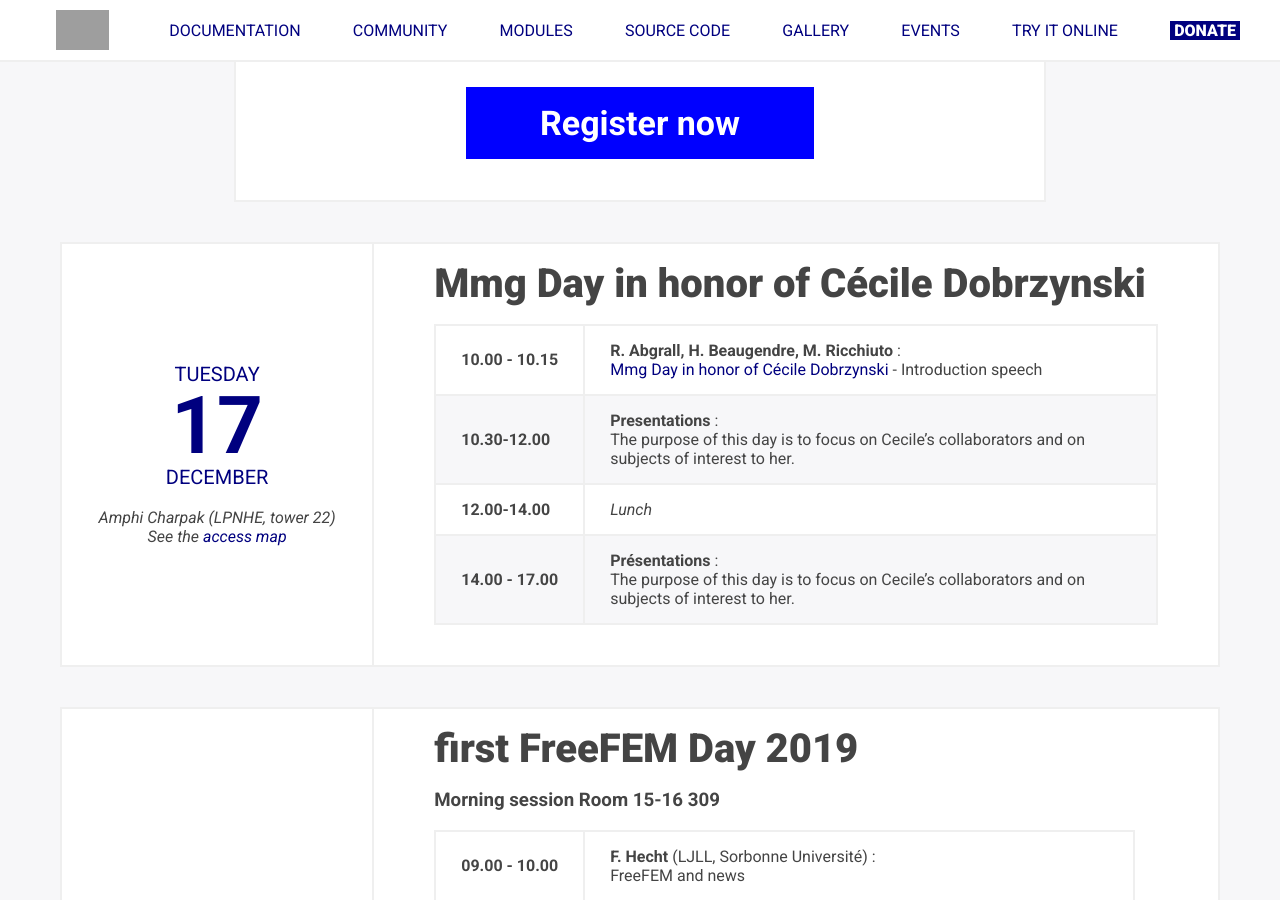
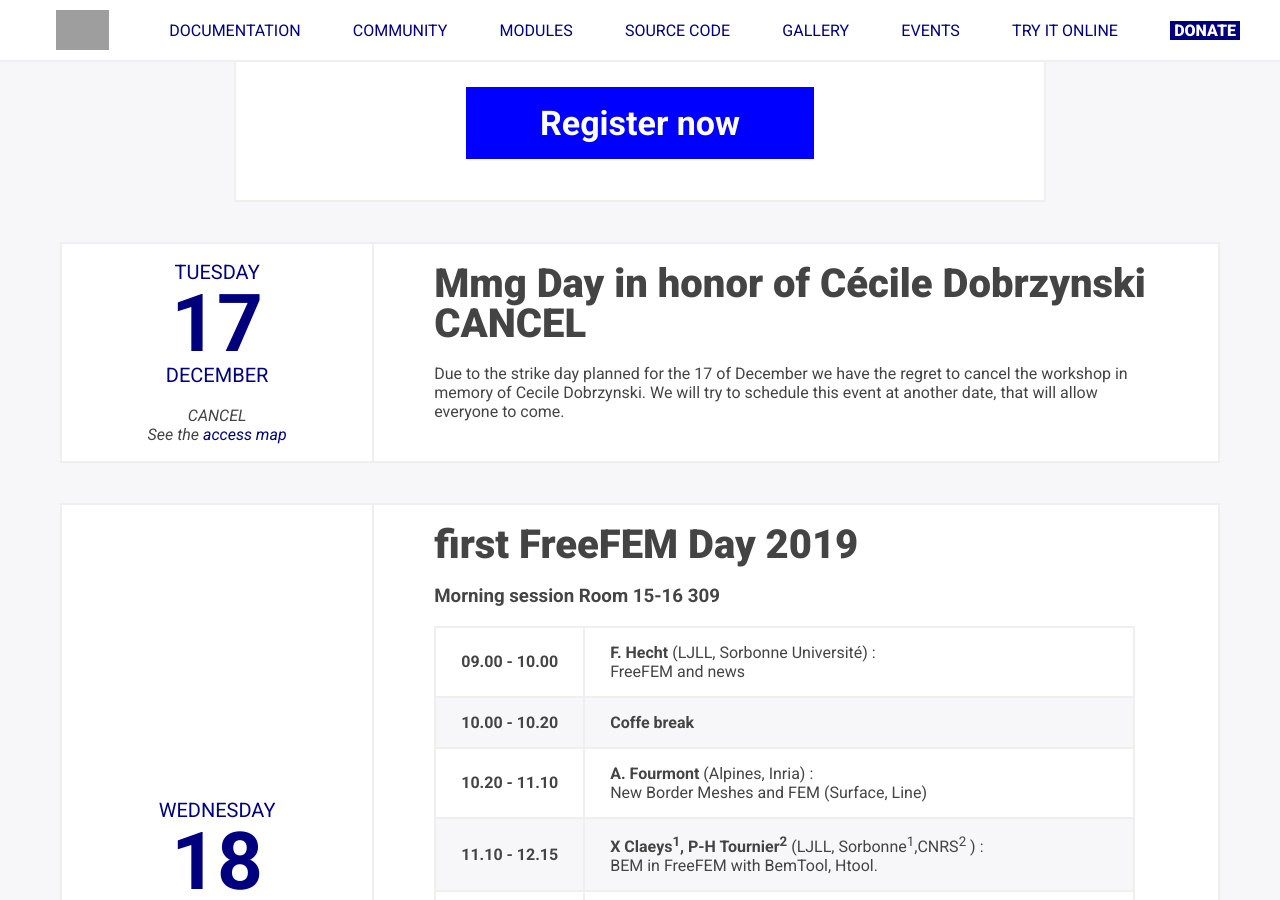
Before and after one commit to FreeFem/FreeFem-website, a Jekyll site: the page built from ffdays.md, in a window 1280 px wide and 900 px high, scrolled down 560 px. Built offline with Jekyll 4.4.1, drawn with Linux system fonts in a browser that asks for light colours.

Commit message:
cancel mmg day

```diff
--- a/_layouts/ffdays.html
+++ b/_layouts/ffdays.html
@@ -34,16 +34,17 @@
           <h2>17</h2>
           <p>DECEMBER</p>
           <p>
-            <br>Amphi Charpak (LPNHE, tower 22)
+			 <br> CANCEL
+    <!--         <br>Amphi Charpak (LPNHE, tower 22) -->
             <br>See the <i><a href="https://www.mmgtools.org/mmg-day-in-honor-of-cecile-dobrzynski">access map</a></i>
           </p>
         </div>
         <div class="program">
-          <h2>Mmg Day in honor of Cécile Dobrzynski</h2>
+          <h2>Mmg Day in honor of Cécile Dobrzynski CANCEL</h2>
           <table class="table table-striped">
             <tbody>
               <tr>
-                <th scope="row">10.00 - 10.15<br> </th>
+ <!--               <th scope="row">10.00 - 10.15<br> </th>
                 <td>
                   <strong>R. Abgrall, H. Beaugendre, M. Ricchiuto</strong> :
                   <br>
@@ -71,7 +72,9 @@
                   <br>
                   The purpose of this day is to focus on Cecile’s collaborators and on subjects of interest to her.
                 </td>
-              </tr>
+              </tr> -->
+	   Due to the strike day planned for the 17 of December we have the regret to cancel the workshop in memory of Cecile Dobrzynski.
+	   We will try to schedule this event at another date, that will allow everyone to come.
             </tbody>
           </table>
         </div>
```
